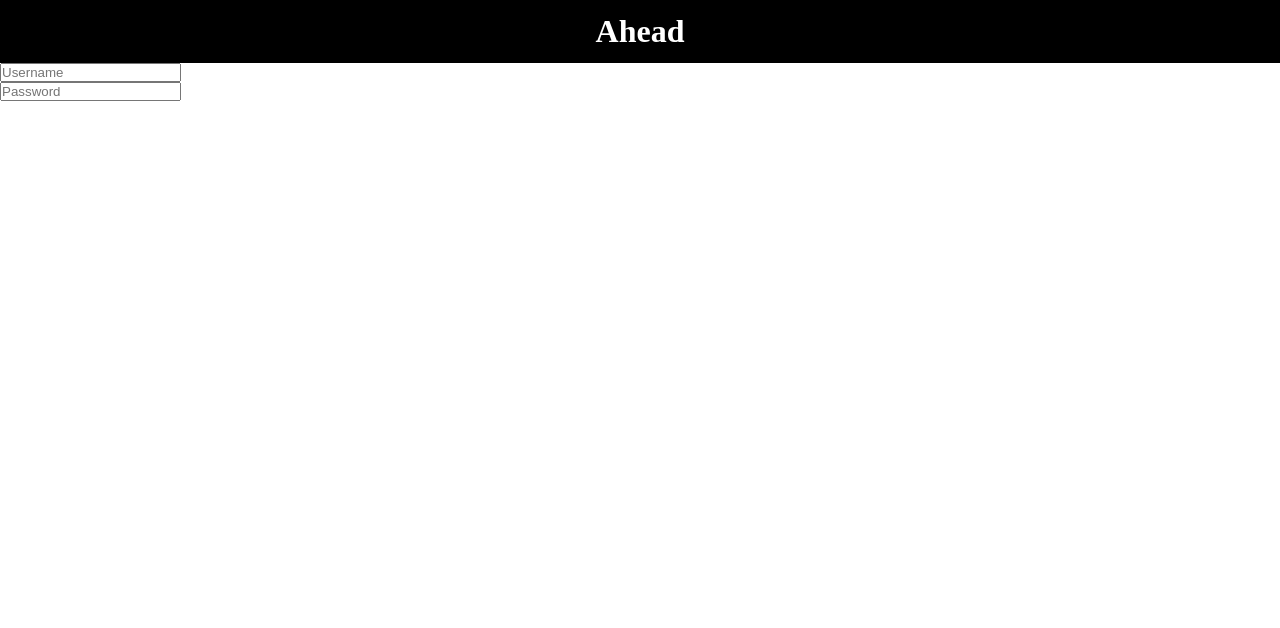
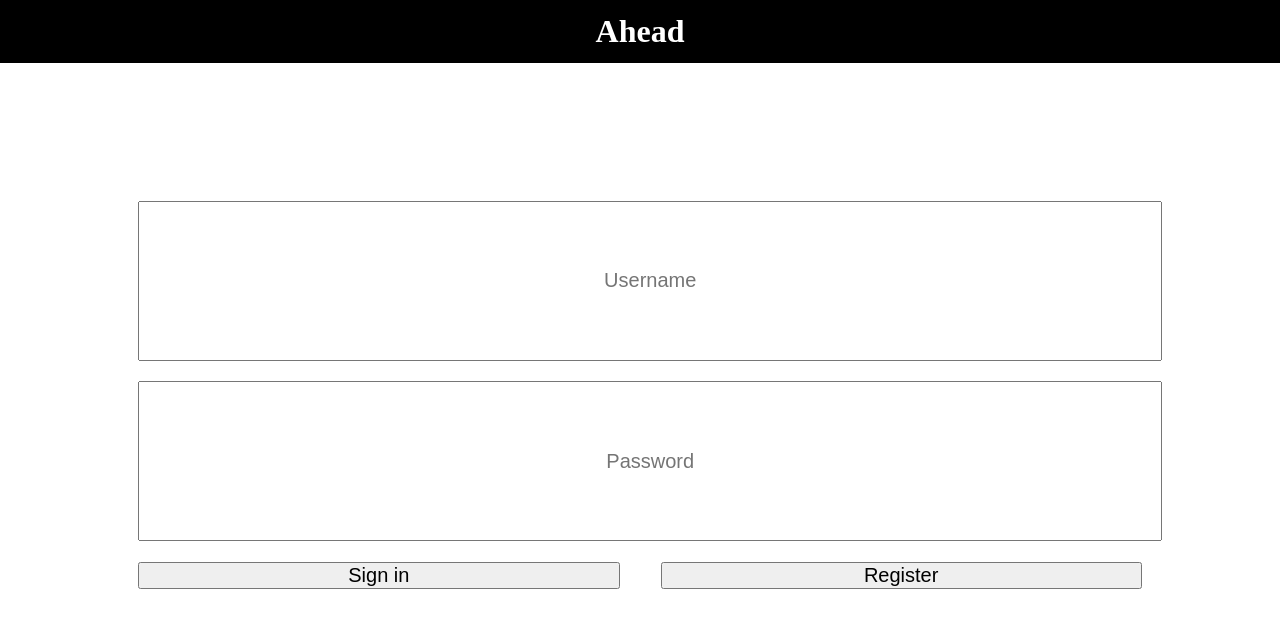
Before and after one commit to aakashadesara/Ahead---Goal-Management, a PHP site: page / in a window 1280 px wide. Shown: the top 628 px of the page. Run offline with PHP 8.4, Linux system fonts and the light colour scheme.

Commit message:
Commit 4

```diff
--- a/index.html
+++ b/index.html
@@ -17,7 +17,8 @@
 		<input type="text" name="fname" class = "username" placeholder = "Username"> <br>
 		<input type="text" name="fname" class = "password" placeholder = "Password"> <br>
 
-
+		<button class = "sign_in"> Sign in </button>
+		<button class = "register"> Register </button>
 	</div>
 
 
--- a/style.css
+++ b/style.css
@@ -1,6 +1,44 @@
 * {
 	margin: 0px;
 	padding: 0px;
+}
+
+.form {
+
+	margin: 5%;
+	padding: 5%;
+
+}
+
+.username {
+	min-width: 100%;
+	margin: 1%;
+	min-height: 20%;
+	text-align: center;
+	font-size: 20px;
+}
+
+.sign_in {
+	float: left;
+	width: 47%;
+	margin: 1%;
+	font-size: 20px;
+}
+
+.register {
+	float: right;
+	width: 47%;
+	font-size: 20px;
+	margin: 1%;
+}
+
+
+.password {
+	min-width: 100%;
+	margin: 1%;
+	min-height: 20%;
+	text-align: center;
+	font-size: 20px;
 }
 
 .header{
```
